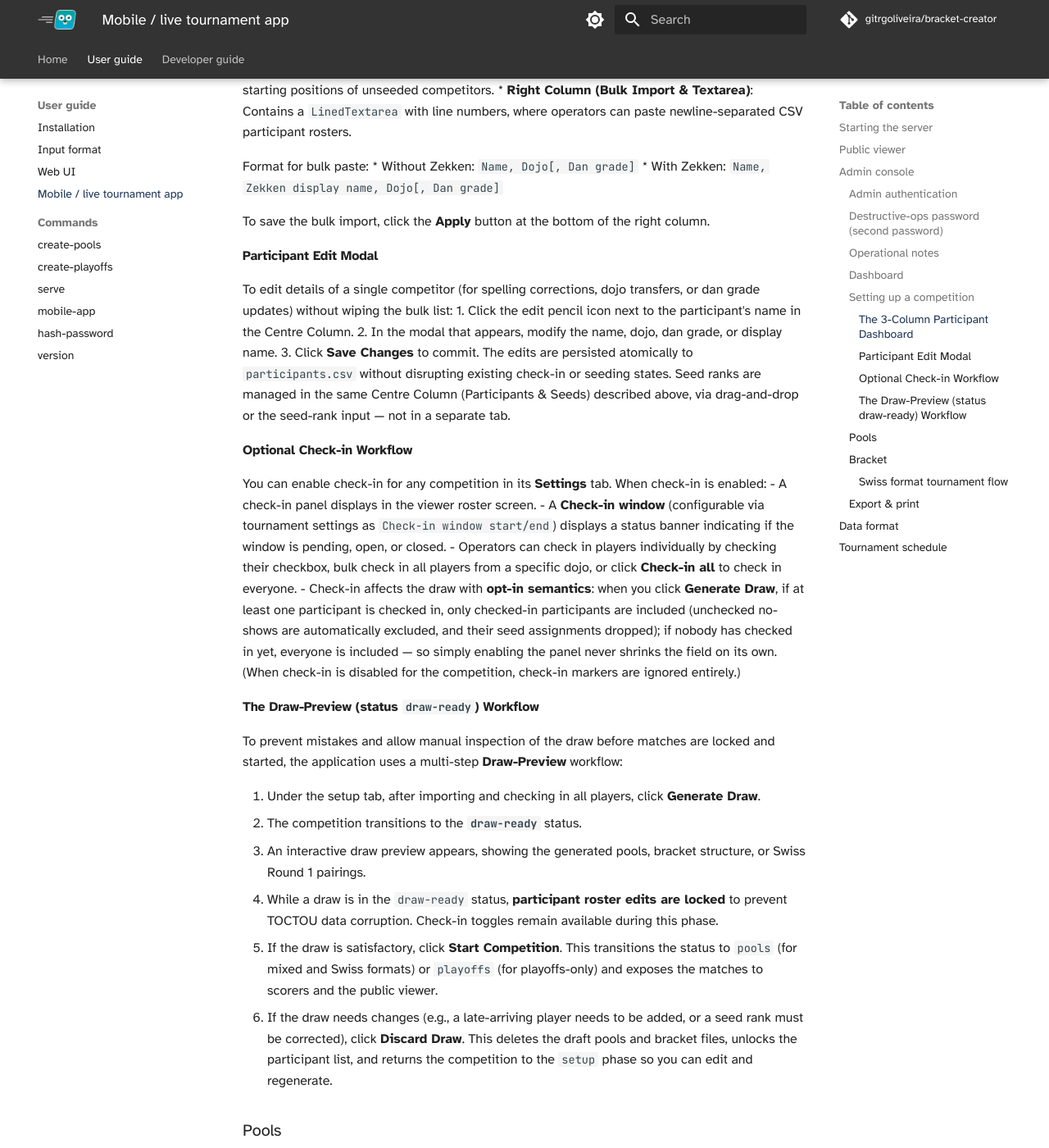
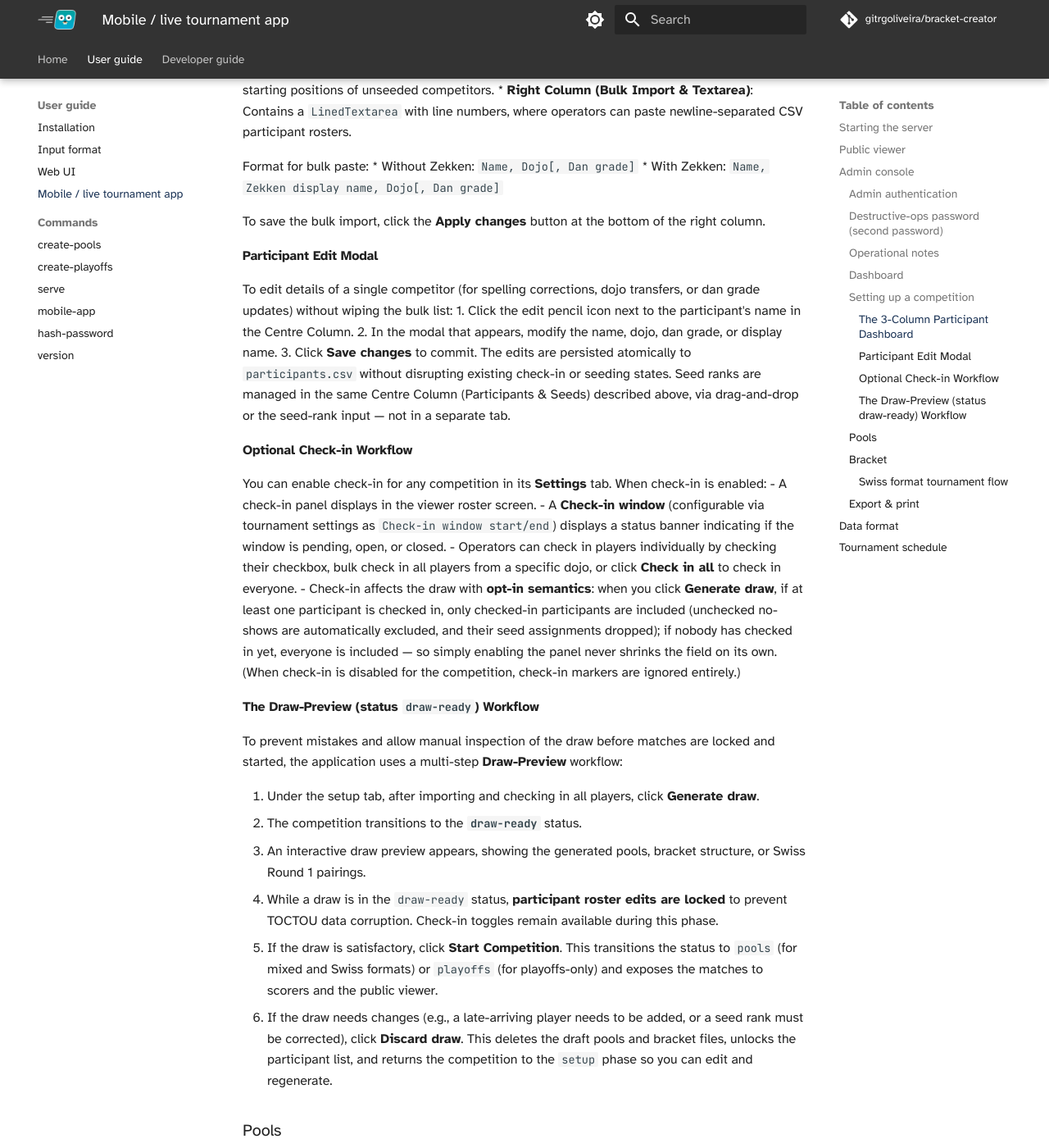
Before and after one commit to gitrgoliveira/bracket-creator, an MkDocs documentation site: the page built from docs/user-guide/mobile-app.md, in a window 1280 px wide and 1400 px high, scrolled down 4325 px. Shown: the whole window at 82% size. Built offline with MkDocs 1.6.1 and Material for MkDocs 9.7.7, drawn with Linux system fonts in a browser that asks for light colours; comment, search, counter and statistics services are not loaded.

Commit message:
docs: exact UI label casing, checkin DELETE path, 400 responses, full route paths
Copilot review round 4 (verified against web-mobile/js + handlers):
- Match exact button labels: 'Apply changes', 'Save changes', 'Generate draw'
  (x2), 'Discard draw', 'Check in all' (admin_participants.jsx / admin_shell.jsx).
- openapi Participant.checkedIn: undo endpoint is
  DELETE /…/participants/{pid}/checkin, not DELETE /…/checkin.
- Document 400 (BadRequest) on the single check-in PUT and DELETE — both use
  requireValidCompID, which returns 400 on an invalid competition id
  (middleware.go:143). Bulk check-in already documented 400.
- CLAUDE.md: spell out the full /api paths for generate-draw / draw-discard
  instead of ellipses.

Swept siblings: 'Start Competition' casing is inconsistent in the app itself
(admin_shell.jsx 'Start Competition' vs swiss/helpers 'Start competition'); the
doc matches the shell button, left as-is (app-side inconsistency, not a doc fix).

Co-Authored-By: Claude Opus 4.8 <noreply@anthropic.com>

```diff
--- a/docs/user-guide/mobile-app.md
+++ b/docs/user-guide/mobile-app.md
@@ -149,33 +149,33 @@ Format for bulk paste:
 * Without Zekken: `Name, Dojo[, Dan grade]`
 * With Zekken: `Name, Zekken display name, Dojo[, Dan grade]`
 
-To save the bulk import, click the **Apply** button at the bottom of the right column.
+To save the bulk import, click the **Apply changes** button at the bottom of the right column.
 
 #### Participant Edit Modal
 
 To edit details of a single competitor (for spelling corrections, dojo transfers, or dan grade updates) without wiping the bulk list:
 1. Click the edit pencil icon next to the participant's name in the Centre Column.
 2. In the modal that appears, modify the name, dojo, dan grade, or display name.
-3. Click **Save Changes** to commit. The edits are persisted atomically to `participants.csv` without disrupting existing check-in or seeding states. Seed ranks are managed in the same Centre Column (Participants & Seeds) described above, via drag-and-drop or the seed-rank input — not in a separate tab.
+3. Click **Save changes** to commit. The edits are persisted atomically to `participants.csv` without disrupting existing check-in or seeding states. Seed ranks are managed in the same Centre Column (Participants & Seeds) described above, via drag-and-drop or the seed-rank input — not in a separate tab.
 
 #### Optional Check-in Workflow
 
 You can enable check-in for any competition in its **Settings** tab. When check-in is enabled:
 - A check-in panel displays in the viewer roster screen.
 - A **Check-in window** (configurable via tournament settings as `Check-in window start/end`) displays a status banner indicating if the window is pending, open, or closed.
-- Operators can check in players individually by checking their checkbox, bulk check in all players from a specific dojo, or click **Check-in all** to check in everyone.
-- Check-in affects the draw with **opt-in semantics**: when you click **Generate Draw**, if at least one participant is checked in, only checked-in participants are included (unchecked no-shows are automatically excluded, and their seed assignments dropped); if nobody has checked in yet, everyone is included — so simply enabling the panel never shrinks the field on its own. (When check-in is disabled for the competition, check-in markers are ignored entirely.)
+- Operators can check in players individually by checking their checkbox, bulk check in all players from a specific dojo, or click **Check in all** to check in everyone.
+- Check-in affects the draw with **opt-in semantics**: when you click **Generate draw**, if at least one participant is checked in, only checked-in participants are included (unchecked no-shows are automatically excluded, and their seed assignments dropped); if nobody has checked in yet, everyone is included — so simply enabling the panel never shrinks the field on its own. (When check-in is disabled for the competition, check-in markers are ignored entirely.)
 
 #### The Draw-Preview (status `draw-ready`) Workflow
 
 To prevent mistakes and allow manual inspection of the draw before matches are locked and started, the application uses a multi-step **Draw-Preview** workflow:
 
-1. Under the setup tab, after importing and checking in all players, click **Generate Draw**.
+1. Under the setup tab, after importing and checking in all players, click **Generate draw**.
 2. The competition transitions to the **`draw-ready`** status.
 3. An interactive draw preview appears, showing the generated pools, bracket structure, or Swiss Round 1 pairings.
 4. While a draw is in the `draw-ready` status, **participant roster edits are locked** to prevent TOCTOU data corruption. Check-in toggles remain available during this phase.
 5. If the draw is satisfactory, click **Start Competition**. This transitions the status to `pools` (for mixed and Swiss formats) or `playoffs` (for playoffs-only) and exposes the matches to scorers and the public viewer.
-6. If the draw needs changes (e.g., a late-arriving player needs to be added, or a seed rank must be corrected), click **Discard Draw**. This deletes the draft pools and bracket files, unlocks the participant list, and returns the competition to the `setup` phase so you can edit and regenerate.
+6. If the draw needs changes (e.g., a late-arriving player needs to be added, or a seed rank must be corrected), click **Discard draw**. This deletes the draft pools and bracket files, unlocks the participant list, and returns the competition to the `setup` phase so you can edit and regenerate.
 
 ### Pools
 
```
Also changed, not shown: CLAUDE.md (+1 -1 lines), 1 other file.
